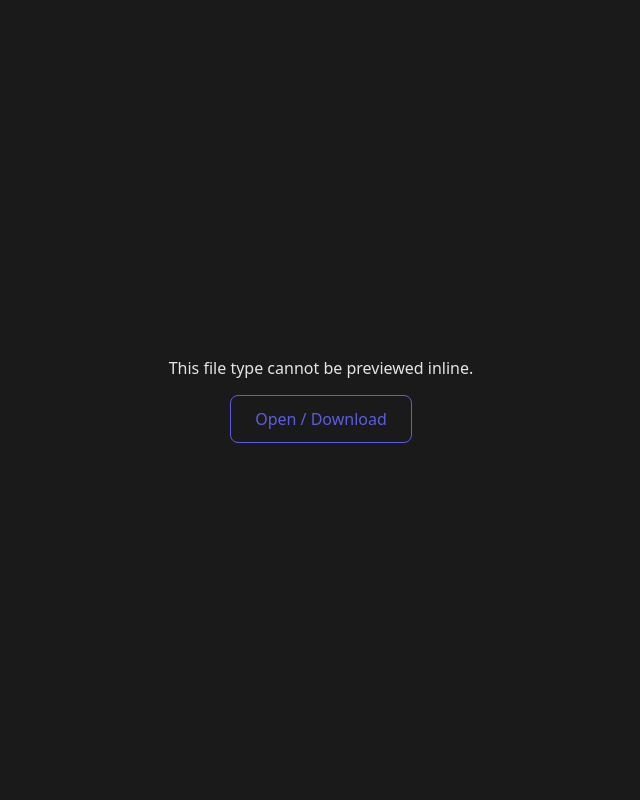
After one commit to oluebubeogb/teams, a FastAPI app: template app/templates/view.html in a window 1280 px wide. The commit adds this page. Shown: the whole page, without its empty margins (319-959 px from the left). Run offline with FastAPI, Linux system fonts and the light colour scheme; the template is opened without the code that fills it: most values are stand-ins (such as "Sample title", 1, 10 or a date in 2020); parts of the project's set-up code (start-up, migrations or seed data) failed here and were passed over.

Commit message:
Release v1.0.1: Use platform titles for browser tabs

```diff
--- a/app/main.py
+++ b/app/main.py
@@ -685,6 +685,44 @@ def get_office_preview_path(source_path: Path, file_id: int, file_type: str) ->
     return cached
 
 
+@app.get("/view/{file_id}", response_class=HTMLResponse)
+async def view_file(request: Request, file_id: int):
+    """HTML wrapper so the browser tab title shows the Teams platform title
+    (not the embedded PDF/Office document title such as 'PptxGenJS Presentation').
+    """
+    with get_db() as conn:
+        row = conn.execute("SELECT * FROM files WHERE id = ?", (file_id,)).fetchone()
+        if not row:
+            raise HTTPException(404, "File not found")
+    row = dict(row)
+
+    if row["file_type"] == "url":
+        return RedirectResponse(row["url"])
+
+    # Prefer the user-provided title on the platform; fall back to original filename
+    page_title = (row.get("title") or "").strip() or (row.get("original_name") or "File")
+    page_title = page_title[:MAX_TITLE_LENGTH]
+
+    # Types that browsers can display inside an iframe reliably
+    embeddable = {
+        "pdf", "png", "jpg", "jpeg", "gif", "webp", "svg", "bmp",
+        "mp4", "webm", "ogg", "mp3", "wav", "txt", "csv",
+        "pptx", "docx", "xlsx", "xls",  # these are converted to PDF by /api/view
+    }
+    extension = ""
+    if row.get("storage_path"):
+        extension = Path(row["storage_path"]).suffix.lower().lstrip(".")
+    file_type = (row.get("file_type") or extension or "").lower()
+    is_embeddable = file_type in embeddable or extension in embeddable
+
+    return templates.TemplateResponse("view.html", {
+        "request": request,
+        "page_title": page_title,
+        "content_url": f"/api/view/{file_id}",
+        "is_embeddable": is_embeddable,
+    })
+
+
 @app.get("/api/view/{file_id}")
 async def api_view(file_id: int):
     """Preview supported files in the browser; convert Office files to paged PDF."""
@@ -707,29 +745,38 @@ async def api_view(file_id: int):
     # PDF first. For PPTX, LibreOffice exports one slide per PDF page, preserving
     # the normal slide/page structure and allowing the browser's PDF viewer to
     # handle paging, zoom and fullscreen.
+    # Prefer platform title for the suggested filename (sanitized)
+    display_name = (row.get("title") or "").strip() or (row.get("original_name") or "file")
+    display_name = display_name.replace('"', "").replace("/", "-").replace("\\", "-")[:200]
+
     if extension in OFFICE_PREVIEW_TYPES or row.get("file_type") in OFFICE_PREVIEW_TYPES:
         preview_path = get_office_preview_path(path, file_id, extension or row.get("file_type"))
+        safe_pdf_name = f"{display_name}.pdf" if not display_name.lower().endswith(".pdf") else display_name
         return FileResponse(
             preview_path,
             media_type="application/pdf",
-            filename=f"{Path(row["original_name"]).stem}.pdf",
+            filename=safe_pdf_name,
             content_disposition_type="inline",
             headers={
-                "Content-Disposition": f'inline; filename="{Path(row["original_name"]).stem.replace(chr(34), "")}.pdf"',
+                "Content-Disposition": f'inline; filename="{safe_pdf_name}"',
                 "X-Content-Type-Options": "nosniff",
                 "Cache-Control": "private, max-age=3600",
             },
         )
 
     media = MIME_MAP.get(row.get("file_type")) or MIME_MAP.get(extension) or mimetypes.guess_type(row["original_name"])[0] or "application/octet-stream"
+    # Keep original extension on the display name when possible
+    orig_ext = Path(row["original_name"]).suffix
+    if orig_ext and not display_name.lower().endswith(orig_ext.lower()):
+        display_name = f"{display_name}{orig_ext}"
 
     return FileResponse(
         path,
         media_type=media,
-        filename=row["original_name"],
+        filename=display_name,
         content_disposition_type="inline",
         headers={
-            "Content-Disposition": f'inline; filename="{row["original_name"].replace(chr(34), "")}"',
+            "Content-Disposition": f'inline; filename="{display_name}"',
             "X-Content-Type-Options": "nosniff",
             "Cache-Control": "private, max-age=3600",
         },
--- a/app/templates/dashboard.html
+++ b/app/templates/dashboard.html
@@ -59,7 +59,7 @@
             <svg class="w-5 h-5" fill="none" stroke="currentColor" viewBox="0 0 24 24"><path stroke-linecap="round" stroke-linejoin="round" stroke-width="1.75" d="M10 6H6a2 2 0 00-2 2v10a2 2 0 002 2h10a2 2 0 002-2v-4M14 4h6m0 0v6m0-6L10 14"/></svg>
           </a>
         {% else %}
-          <a href="/api/view/{{ f.id }}" target="_blank" class="p-2 rounded-lg hover:bg-black/5 dark:hover:bg-white/5 muted" title="View in browser">
+          <a href="/view/{{ f.id }}" target="_blank" class="p-2 rounded-lg hover:bg-black/5 dark:hover:bg-white/5 muted" title="View in browser">
             <svg class="w-5 h-5" fill="none" stroke="currentColor" viewBox="0 0 24 24"><path stroke-linecap="round" stroke-linejoin="round" stroke-width="1.75" d="M4 8V4m0 0h4M4 4l5 5m11-1V4m0 0h-4m4 0l-5 5M4 16v4m0 0h4m-4 0l5-5m11 5l-5-5m5 5v-4m0 4h-4"/></svg>
           </a>
           <a href="/api/download/{{ f.id }}" class="p-2 rounded-lg hover:bg-black/5 dark:hover:bg-white/5 muted" title="Download">
--- a/app/templates/partials/file_card.html
+++ b/app/templates/partials/file_card.html
@@ -27,7 +27,7 @@
         <svg class="w-5 h-5" fill="none" stroke="currentColor" viewBox="0 0 24 24"><path stroke-linecap="round" stroke-linejoin="round" stroke-width="1.75" d="M10 6H6a2 2 0 00-2 2v10a2 2 0 002 2h10a2 2 0 002-2v-4M14 4h6m0 0v6m0-6L10 14"/></svg>
       </a>
     {% else %}
-      <a href="/api/view/{{ f.id }}" target="_blank" class="p-2 rounded-lg hover:bg-black/5 dark:hover:bg-white/5 muted" title="View in browser">
+      <a href="/view/{{ f.id }}" target="_blank" class="p-2 rounded-lg hover:bg-black/5 dark:hover:bg-white/5 muted" title="View in browser">
         <svg class="w-5 h-5" fill="none" stroke="currentColor" viewBox="0 0 24 24"><path stroke-linecap="round" stroke-linejoin="round" stroke-width="1.75" d="M4 8V4m0 0h4M4 4l5 5m11-1V4m0 0h-4m4 0l-5 5M4 16v4m0 0h4m-4 0l5-5m11 5l-5-5m5 5v-4m0 4h-4"/></svg>
       </a>
       <a href="/api/download/{{ f.id }}" class="p-2 rounded-lg hover:bg-black/5 dark:hover:bg-white/5 muted" title="Download">
--- /dev/null
+++ b/app/templates/view.html
@@ -0,0 +1,53 @@
+<!DOCTYPE html>
+<html lang="en" class="h-full">
+<head>
+  <meta charset="UTF-8" />
+  <meta name="viewport" content="width=device-width, initial-scale=1.0, viewport-fit=cover" />
+  <title>{{ page_title }}</title>
+  <style>
+    * { box-sizing: border-box; margin: 0; padding: 0; }
+    html, body { height: 100%; width: 100%; overflow: hidden; background: #1a1a1a; }
+    .viewer {
+      width: 100%;
+      height: 100%;
+      border: none;
+      display: block;
+    }
+    .fallback {
+      display: flex;
+      flex-direction: column;
+      align-items: center;
+      justify-content: center;
+      height: 100%;
+      color: #e5e5e5;
+      font-family: system-ui, -apple-system, sans-serif;
+      gap: 1rem;
+      padding: 2rem;
+      text-align: center;
+    }
+    .fallback a {
+      color: #5C5DE2;
+      text-decoration: none;
+      padding: 0.75rem 1.5rem;
+      border: 1px solid #5C5DE2;
+      border-radius: 0.5rem;
+    }
+    .fallback a:hover { background: #5C5DE2; color: white; }
+  </style>
+</head>
+<body>
+  {% if is_embeddable %}
+  <iframe
+    class="viewer"
+    src="{{ content_url }}"
+    title="{{ page_title }}"
+    allowfullscreen
+  ></iframe>
+  {% else %}
+  <div class="fallback">
+    <p>This file type cannot be previewed inline.</p>
+    <a href="{{ content_url }}" target="_blank" rel="noopener">Open / Download</a>
+  </div>
+  {% endif %}
+</body>
+</html>
```
Also changed, not shown: README.md.
